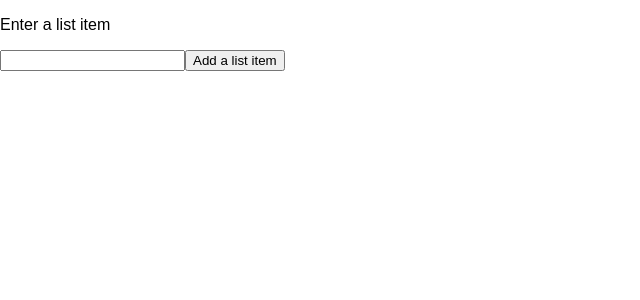
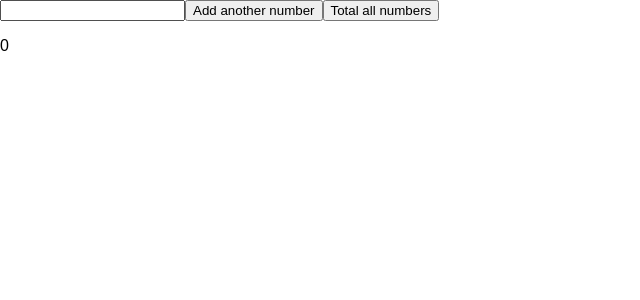
Before and after one commit to SoozeC/reactstuff, a React (Create React App) app: page / in a window 1280 px wide. Shown: the top 300 px of the page, without its empty margins (0-640 px from the left). Built offline with nearby package versions, Linux system fonts and the light colour scheme; the HTML template or start-up script is replaced by a standard one.

Commit message:
adder added

```diff
--- /dev/null
+++ b/src/Adder.jsx
@@ -0,0 +1,46 @@
+import React, { Component } from "react";
+
+class Adder extends Component {
+
+	constructor(props) {
+		super(props);
+			this.state = {
+				arrayOfNums: [],
+				total: 0,
+				enteredNum: 0
+				};
+		this.handleUpdate = this.handleUpdate.bind(this);
+		this.handleAdd = this.handleAdd.bind(this);
+		this.handleTotal = this.handleTotal.bind(this);
+	}
+
+	handleUpdate(e){
+		this.setState( { enteredNum: +e.target.value } )
+	}
+
+	handleAdd(){
+		let { arrayOfNums, enteredNum } = this.state;
+		this.setState( { arrayOfNums: arrayOfNums.concat([enteredNum]) } )
+	}
+
+	handleTotal() {
+		let { arrayOfNums } = this.state;
+		this.setState( { total: arrayOfNums.reduce((totes, item) => totes += item, 0 )} )
+	}
+
+	render() {
+		return (
+			<React.Fragment>
+				<input onChange={ this.handleUpdate } ></input>
+				<button onClick={ this.handleAdd } >Add another number</button>
+				<button onClick={ this.handleTotal } >Total all numbers</button>
+				<ul>
+					{this.state.arrayOfNums.map((item, index) => <li key={index}>{item} </li>)}
+				</ul>
+				<p>{this.state.total}</p>
+			</React.Fragment>
+		)
+	};
+}
+
+export default Adder;
--- a/src/App.jsx
+++ b/src/App.jsx
@@ -1,11 +1,9 @@
 import React from 'react';
-import List from './List';
-// import List from './List';
+import Adder from './Adder';
 
-// let names = ['name1', 'name2', 'name3', 'name4', 'name5', 'name6', 'name7'];
 
 const App = () => (
-	<List />
+	<Adder />
 );
 
 export default App;
```
